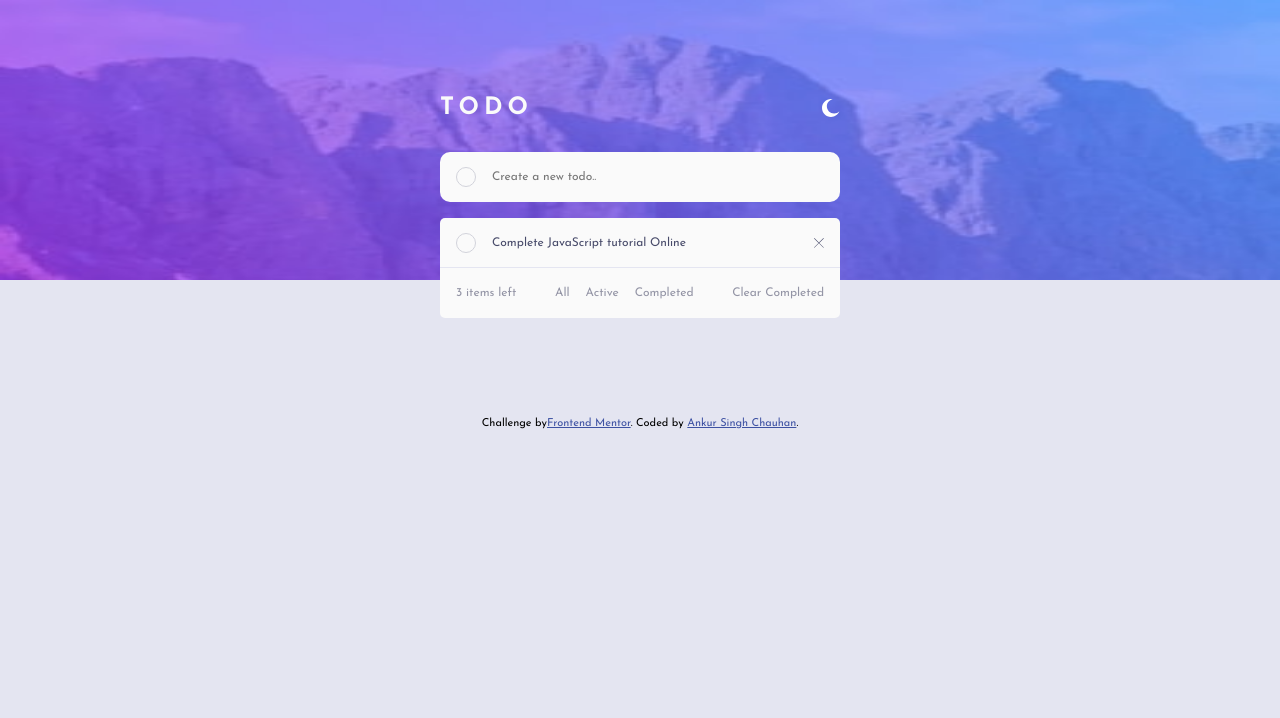
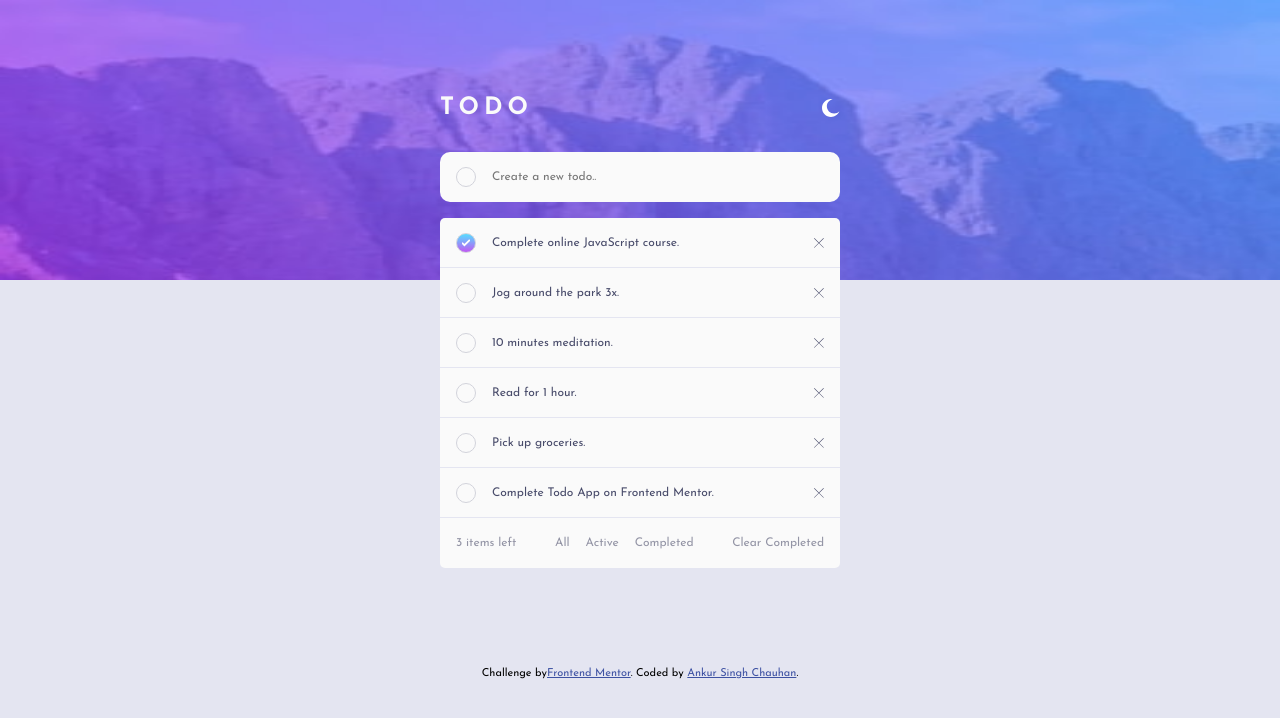
Before and after one commit to ankur700/todo-app, a React (Create React App) app: page / in a window 1280 px wide. Shown: the top 718 px of the page. Built offline with nearby package versions, Linux system fonts and the light colour scheme.

Commit message:
task del and add working

```diff
--- a/src/App.js
+++ b/src/App.js
@@ -2,10 +2,13 @@ import React, { useState } from "react";
 import { ThemeProvider } from "styled-components";
 import { lightTheme, darkTheme } from "./theme";
 import { GlobalStyles } from "./global";
+import TaskList from "./TaskList";
 import { todos } from "./data";
 
 function App() {
   const [theme, setTheme] = useState("light");
+  const [tasks, setTasks] = useState(todos);
+  // const [newTask, setNewTask] = useState("");
 
   // The function that toggles between themes
   const toggleTheme = () => {
@@ -15,6 +18,19 @@ function App() {
       // otherwise, it should be light
     } else {
       setTheme("light");
+    }
+  };
+
+  const addTask = (e) => {
+    if (e.key === "Enter") {
+      console.log(e.target.value);
+      let todo = {
+        task: e.target.value,
+        status: "pending",
+      };
+      let newTasks = tasks.push(todo);
+      setTasks(newTasks);
+      e.target.value = "";
     }
   };
 
@@ -74,38 +90,11 @@ function App() {
                   type="text"
                   placeholder="Create a new todo.."
                   defaultValue=""
+                  onKeyDown={(e) => addTask(e)}
                 />
               </div>
-              <div className="task-list">
-                <div className="item">
-                  <div className="right flex">
-                    <div className="check">
-                      <img
-                        className="check-icon"
-                        src="./images/icon-check.svg"
-                        alt="check icon"
-                      />
-                    </div>
-                    <div className="todo-item">
-                      Complete JavaScript tutorial Online
-                    </div>
-                  </div>
-                  <img
-                    className="cross"
-                    src="./images/icon-cross.svg"
-                    alt="icon cross"
-                  />
-                </div>
-                <div className="mob-bottom">
-                  <p>3 items left</p>
-                  <div className="desktop-footer">
-                    <p className="active">All</p>
-                    <p>Active</p>
-                    <p>Completed</p>
-                  </div>
-                  <p>Clear Completed</p>
-                </div>
-              </div>
+
+              <TaskList todos={tasks} />
 
               <div className="footer flex">
                 <p>All</p>
--- /dev/null
+++ b/src/TaskList.js
@@ -0,0 +1,53 @@
+import { useState } from "react";
+
+function TaskList({ todos }) {
+  // const [status, setStatus] = useState("pending");
+  const [tasks, setTasks] = useState(todos);
+
+  const deleteTask = (i) => {
+    let newTasks = tasks.splice(i, 1);
+    setTasks(tasks.filter((id) => id !== newTasks));
+  };
+
+  return (
+    <div className="task-list">
+      {tasks.length &&
+        tasks.map((task, i) => {
+          return (
+            <>
+              <div key={i} className="item">
+                <div className="right flex">
+                  <div className="check" data-checked={task.status}>
+                    <img
+                      className="check-icon"
+                      src="./images/icon-check.svg"
+                      alt="check icon"
+                    />
+                  </div>
+                  <div className="todo-item">{task.task}</div>
+                </div>
+                <img
+                  className="cross"
+                  src="./images/icon-cross.svg"
+                  alt="icon cross"
+                  onClick={() => deleteTask(i)}
+                />
+              </div>
+            </>
+          );
+        })}
+
+      <div className="mob-bottom">
+        <p>3 items left</p>
+        <div className="desktop-footer">
+          <p className="active">All</p>
+          <p>Active</p>
+          <p>Completed</p>
+        </div>
+        <p>Clear Completed</p>
+      </div>
+    </div>
+  );
+}
+
+export default TaskList;
```
Also changed, not shown: 1 other file (tests, documents, lock files or other folders).
